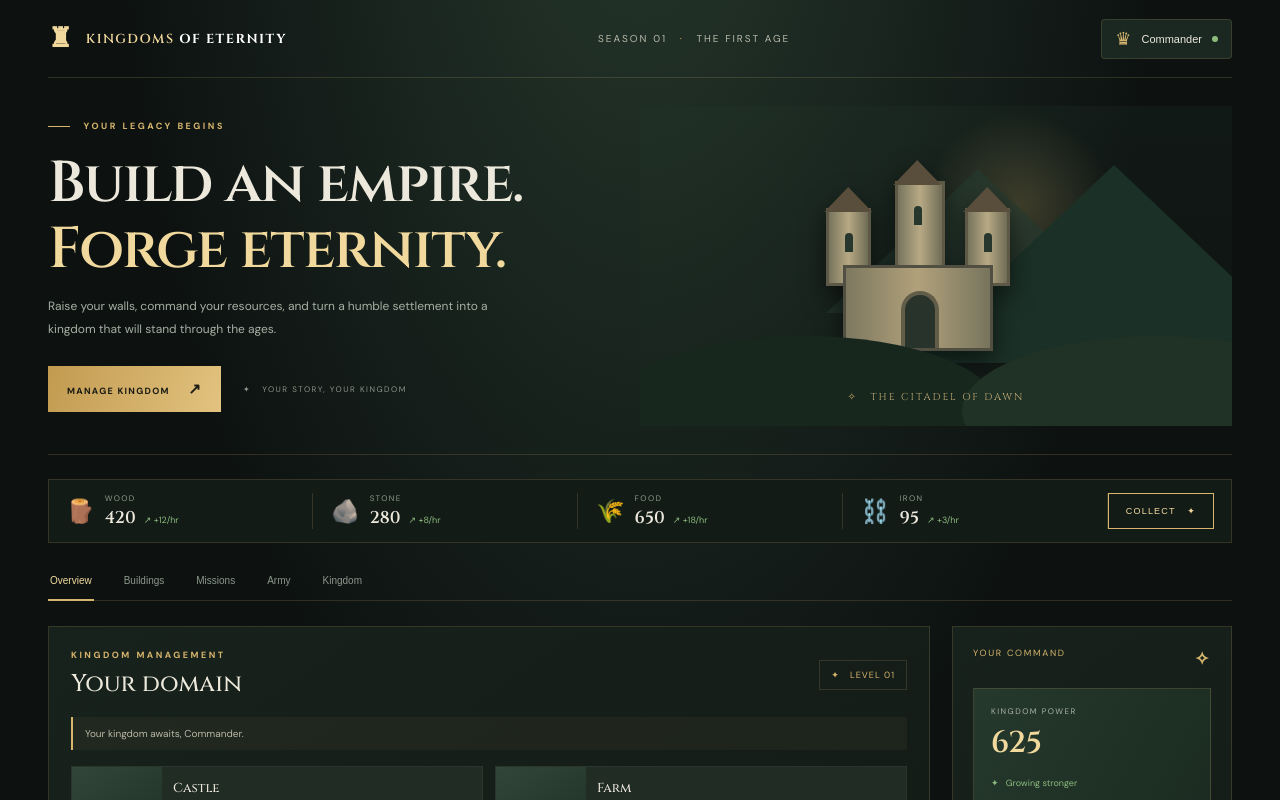
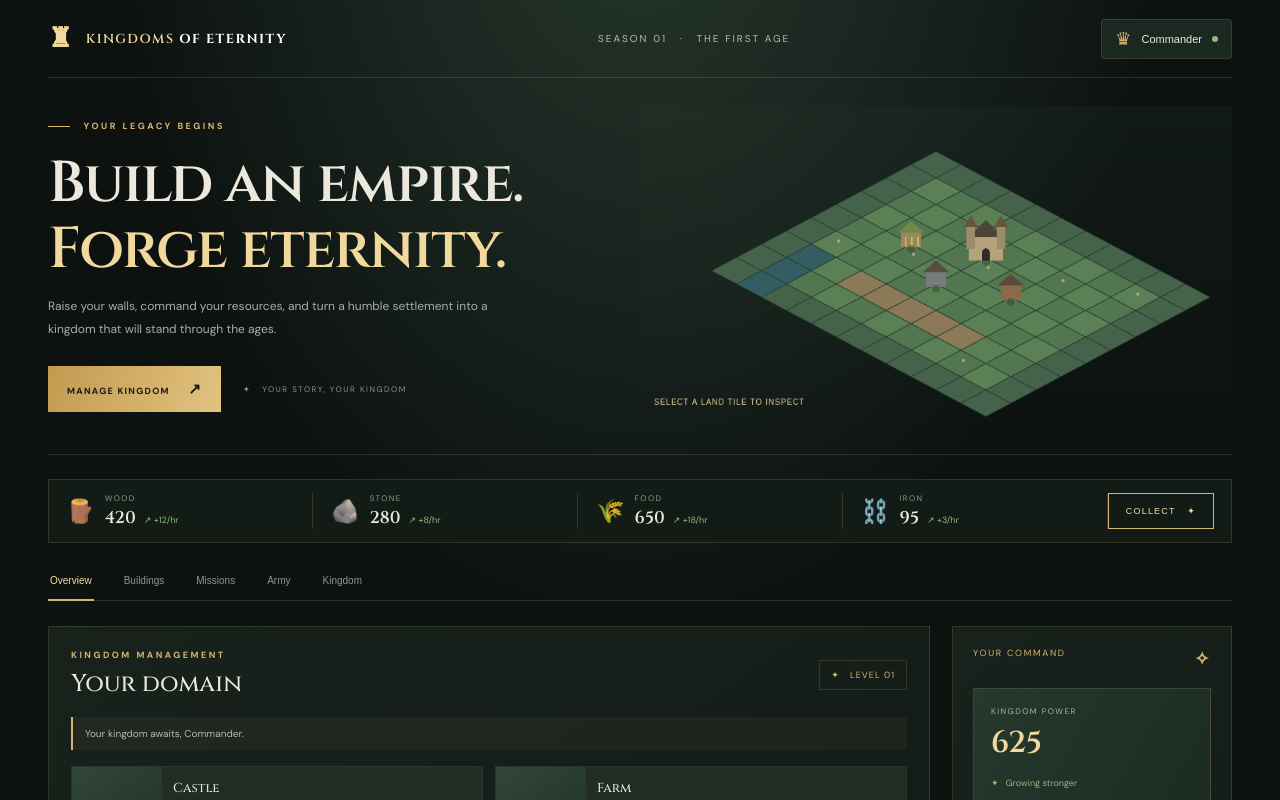
Before and after one commit to Rafibinarif1997/Kingdom-of-eternity, a Next.js app in the folder apps/web/: page / in a window 1280 px wide. Shown: the top 800 px of the page. Built offline with nearby package versions, Linux system fonts and the light colour scheme.

Commit message:
Render interactive Phaser isometric map in game dashboard

```diff
--- a/apps/web/src/app/page.tsx
+++ b/apps/web/src/app/page.tsx
@@ -1,5 +1,6 @@
 "use client";
 
+import IsometricKingdom from "../components/IsometricKingdom";
 import { useMemo, useState } from "react";
 
 type Resource = { name: string; amount: number; rate: number; icon: string };
@@ -68,12 +69,7 @@ export default function Home() {
           <p>Raise your walls, command your resources, and turn a humble settlement into a kingdom that will stand through the ages.</p>
           <div className="hero-actions"><button className="primary-btn" onClick={() => { setSelected("Buildings"); setNotice("Choose a building to strengthen your kingdom."); }}>MANAGE KINGDOM <span>↗</span></button><span className="hero-note">✦ &nbsp; YOUR STORY, YOUR KINGDOM</span></div>
         </div>
-        <div className="hero-art" aria-label="Illustrated fantasy castle">
-          <div className="sun-glow" /><div className="mountain mountain-back" /><div className="mountain mountain-front" />
-          <div className="castle"><div className="tower tower-left"><i /></div><div className="tower tower-mid"><i /></div><div className="tower tower-right"><i /></div><div className="castle-wall"><div className="gate" /></div></div>
-          <div className="hill hill-one" /><div className="hill hill-two" />
-          <div className="art-caption"><span>✧</span> THE CITADEL OF DAWN</div>
-        </div>
+        <div className="hero-art"><IsometricKingdom /></div>
       </section>
 
       <section className="resource-strip">
```
